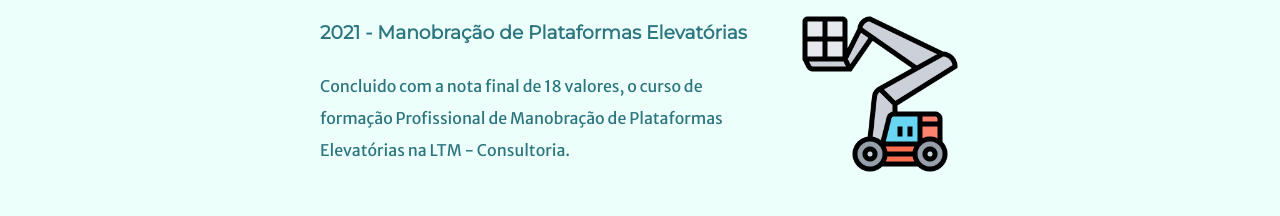
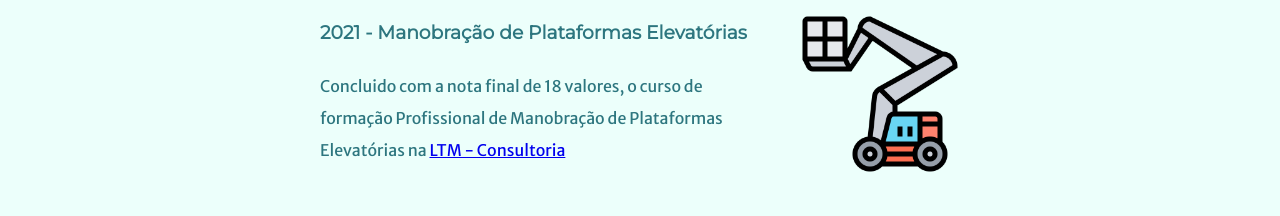
Before and after one commit to Saltiberra/CSS---My-Site, a plain HTML site: page index.html in a window 1280 px wide. Shown: the part 1679-1895 px from the top of the page. Drawn offline with Linux system fonts and the light colour scheme.

Commit message:
csssite 1.5

```diff
--- a/index.html
+++ b/index.html
@@ -36,7 +36,7 @@
       <div class="skill-row">
         <img class="lift" src="images/boom-lift.png" alt="Plataformas">
         <h3>2021 - Manobração de Plataformas Elevatórias</h3>
-        <p>Concluido com a nota final de 18 valores, o curso de formação Profissional de Manobração de Plataformas Elevatórias na LTM - Consultoria.</p>
+        <p>Concluido com a nota final de 18 valores, o curso de formação Profissional de Manobração de Plataformas Elevatórias na <a href="https://ltm.pt/" target="_blank">LTM - Consultoria</a></p>
       </div>
     </div>
     <hr>
```
